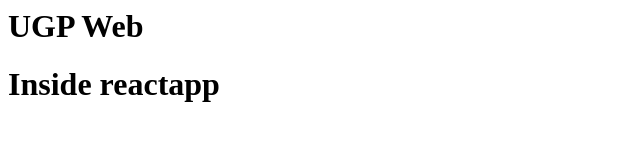
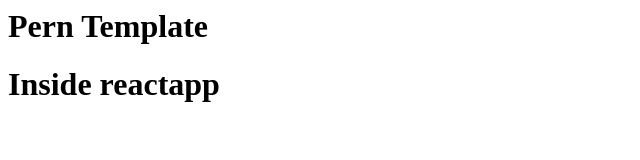
Before and after one commit to caseyescovedo/perntemplate, a React app: page index.html in a window 1280 px wide. Shown: the whole page, without its empty margins (0-640 px from the left). Built offline with nearby package versions, Linux system fonts and the light colour scheme.

Commit message:
reverting

```diff
--- a/index.html
+++ b/index.html
@@ -1,10 +1,10 @@
 <html>
   <head>
     <meta charset="UTF-8" />
-    <title>UGP Web</title>
+    <title>Pern Template</title>
   </head>
   <body>
-    <h1>UGP Web</h1>
+    <h1>Pern Template</h1>
     <div id="root"></div>
 
     <script src="build/webpack-bundle.js"></script>
--- a/package.json
+++ b/package.json
@@ -1,5 +1,5 @@
 {
-  "name": "UGP_Web",
+  "name": "Pern Template",
   "version": "1.0.0",
   "description": "",
   "main": "index.js",
```
